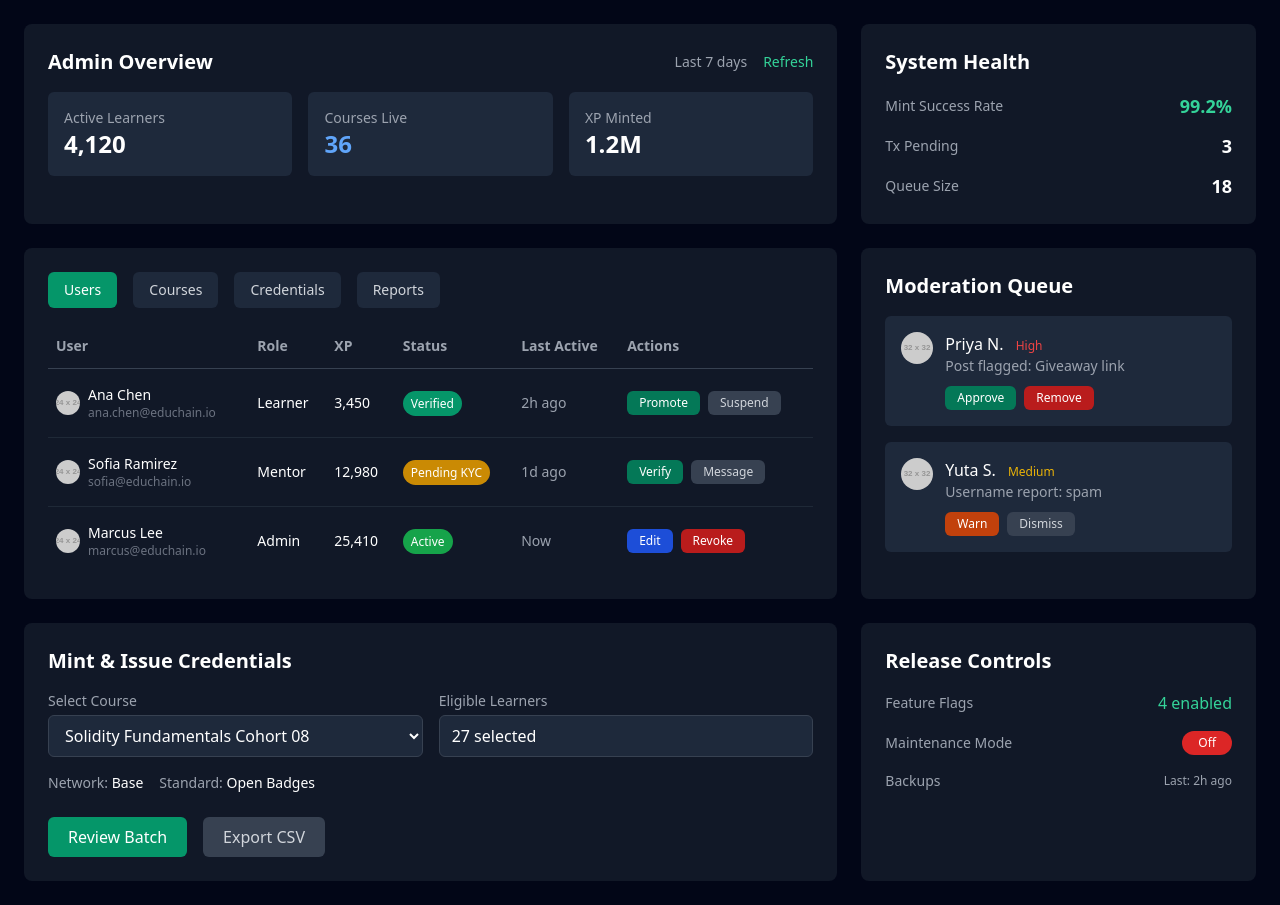
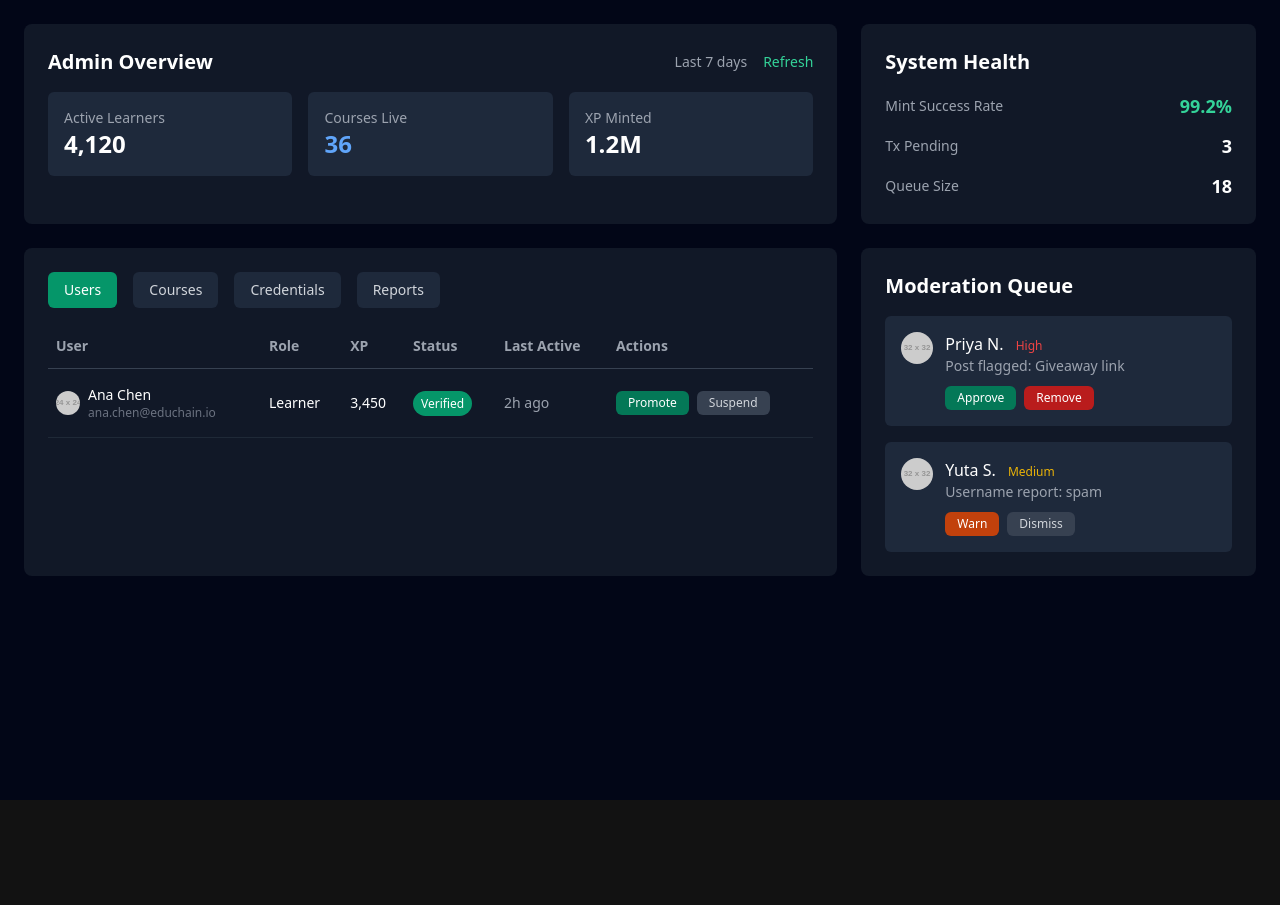
Before and after one commit to smith961/eDuChain, a React (Vite) app in the folder educhain-frontend/: page /admin in a window 1280 px wide. After the commit the page ends 800 px from the top, so only its background shows below. Built offline with nearby package versions, Linux system fonts and the light colour scheme; what @mysten/dapp-kit, @mysten/sui would draw is missing.

Commit message:
make a new changes

```diff
--- a/educhain-frontend/src/App.tsx
+++ b/educhain-frontend/src/App.tsx
@@ -8,7 +8,7 @@ export default function App() {
   return (
     <Router>
       <Routes>
-        {/* Default home route */}
+
         <Route path="/" element={<LandingPage />} />
 
 
@@ -18,7 +18,7 @@ export default function App() {
         <Route path="/admin" element={<AdminPanel />} />
 
 
-        <Route path="/create-course" element={<CourseCreation />} />
+        <Route path="/courses" element={<CourseCreation />} />
       </Routes>
     </Router>
   );
--- a/educhain-frontend/src/Components/AdminPanel.tsx
+++ b/educhain-frontend/src/Components/AdminPanel.tsx
@@ -1,18 +1,31 @@
+import { useState } from "react";
 import { useNavigate } from "react-router-dom";
 
 export default function AdminPanel() {
   const navigate = useNavigate();
+  const [activeTab, setActiveTab] = useState("Users");
+
+  const tabs = ["Users", "Courses", "Credentials", "Reports"];
+
+  const handleTabClick = (tab: string) => {
+    setActiveTab(tab);
+    if (tab === "Courses") {
+      navigate("/courses"); // navigate only when Courses tab is clicked
+    }
+  };
+
   return (
     <div className="min-h-screen bg-slate-950 text-white p-6 font-sans">
       {/* Header - Admin Overview & System Health */}
       <div className="grid grid-cols-3 gap-6 mb-6">
-
         <div className="col-span-2 bg-gray-900 rounded-lg p-6">
           <div className="flex justify-between items-center mb-4">
             <h2 className="text-xl font-semibold">Admin Overview</h2>
             <div className="flex items-center space-x-4 text-gray-400 text-sm">
               <span>Last 7 days</span>
-              <button className="text-emerald-400 hover:text-emerald-300">Refresh</button>
+              <button className="text-emerald-400 hover:text-emerald-300">
+                Refresh
+              </button>
             </div>
           </div>
           <div className="grid grid-cols-3 gap-4">
@@ -20,10 +33,8 @@ export default function AdminPanel() {
               <p className="text-gray-400 text-sm">Active Learners</p>
               <p className="text-2xl font-bold">4,120</p>
             </div>
-            <div
-              onClick={() => navigate("/create-course")}
-              className="bg-slate-800 rounded-md p-4 cursor-pointer hover:bg-slate-700 transition"
-            >
+            {/* Removed onClick here */}
+            <div className="bg-slate-800 rounded-md p-4 cursor-pointer hover:bg-slate-700 transition">
               <p className="text-gray-400 text-sm">Courses Live</p>
               <p className="text-2xl font-bold text-blue-400">36</p>
             </div>
@@ -54,16 +65,19 @@ export default function AdminPanel() {
         </div>
       </div>
 
-      {/* Main Content Area - Users Table & Moderation Queue */}
+      {/* Main Content Area */}
       <div className="grid grid-cols-3 gap-6 mb-6">
         {/* Users Table */}
         <div className="col-span-2 bg-gray-900 rounded-lg p-6">
           <div className="flex space-x-4 mb-4">
-            {['Users', 'Courses', 'Credentials', 'Reports'].map((tab) => (
+            {tabs.map((tab) => (
               <button
                 key={tab}
+                onClick={() => handleTabClick(tab)}
                 className={`px-4 py-2 rounded-md text-sm font-medium ${
-                  tab === 'Users' ? 'bg-emerald-600 text-white' : 'bg-slate-800 text-gray-300 hover:bg-slate-700'
+                  activeTab === tab
+                    ? "bg-emerald-600 text-white"
+                    : "bg-slate-800 text-gray-300 hover:bg-slate-700"
                 }`}
               >
                 {tab}
@@ -71,6 +85,7 @@ export default function AdminPanel() {
             ))}
           </div>
 
+          {/* Table Content */}
           <table className="min-w-full text-left text-sm">
             <thead>
               <tr className="border-b border-gray-700">
@@ -83,10 +98,14 @@ export default function AdminPanel() {
               </tr>
             </thead>
             <tbody>
-              {/* User Row 1 */}
+              {/* Example row */}
               <tr className="border-b border-gray-800">
                 <td className="py-4 px-2 flex items-center">
-                  <img src="https://via.placeholder.com/24" alt="Ana Chen" className="w-6 h-6 rounded-full mr-2" />
+                  <img
+                    src="https://via.placeholder.com/24"
+                    alt="Ana Chen"
+                    className="w-6 h-6 rounded-full mr-2"
+                  />
                   <div>
                     <p className="font-medium">Ana Chen</p>
                     <p className="text-gray-500 text-xs">ana.chen@educhain.io</p>
@@ -95,7 +114,9 @@ export default function AdminPanel() {
                 <td className="py-4 px-2">Learner</td>
                 <td className="py-4 px-2">3,450</td>
                 <td className="py-4 px-2">
-                  <span className="bg-emerald-600 text-white text-xs px-2 py-1 rounded-full">Verified</span>
+                  <span className="bg-emerald-600 text-white text-xs px-2 py-1 rounded-full">
+                    Verified
+                  </span>
                 </td>
                 <td className="py-4 px-2 text-gray-400">2h ago</td>
                 <td className="py-4 px-2 space-x-2">
@@ -107,54 +128,6 @@ export default function AdminPanel() {
                   </button>
                 </td>
               </tr>
-              {/* User Row 2 */}
-              <tr className="border-b border-gray-800">
-                <td className="py-4 px-2 flex items-center">
-                  <img src="https://via.placeholder.com/24" alt="Sofia Ramirez" className="w-6 h-6 rounded-full mr-2" />
-                  <div>
-                    <p className="font-medium">Sofia Ramirez</p>
-                    <p className="text-gray-500 text-xs">sofia@educhain.io</p>
-                  </div>
-                </td>
-                <td className="py-4 px-2">Mentor</td>
-                <td className="py-4 px-2">12,980</td>
-                <td className="py-4 px-2">
-                  <span className="bg-yellow-600 text-white text-xs px-2 py-1 rounded-full">Pending KYC</span>
-                </td>
-                <td className="py-4 px-2 text-gray-400">1d ago</td>
-                <td className="py-4 px-2 space-x-2">
-                  <button className="bg-emerald-700 text-white text-xs px-3 py-1 rounded-md hover:bg-emerald-600">
-                    Verify
-                  </button>
-                  <button className="bg-gray-700 text-gray-300 text-xs px-3 py-1 rounded-md hover:bg-gray-600">
-                    Message
-                  </button>
-                </td>
-              </tr>
-              {/* User Row 3 */}
-              <tr>
-                <td className="py-4 px-2 flex items-center">
-                  <img src="https://via.placeholder.com/24" alt="Marcus Lee" className="w-6 h-6 rounded-full mr-2" />
-                  <div>
-                    <p className="font-medium">Marcus Lee</p>
-                    <p className="text-gray-500 text-xs">marcus@educhain.io</p>
-                  </div>
-                </td>
-                <td className="py-4 px-2">Admin</td>
-                <td className="py-4 px-2">25,410</td>
-                <td className="py-4 px-2">
-                  <span className="bg-green-600 text-white text-xs px-2 py-1 rounded-full">Active</span>
-                </td>
-                <td className="py-4 px-2 text-gray-400">Now</td>
-                <td className="py-4 px-2 space-x-2">
-                  <button className="bg-blue-700 text-white text-xs px-3 py-1 rounded-md hover:bg-blue-600">
-                    Edit
-                  </button>
-                  <button className="bg-red-700 text-white text-xs px-3 py-1 rounded-md hover:bg-red-600">
-                    Revoke
-                  </button>
-                </td>
-              </tr>
             </tbody>
           </table>
         </div>
@@ -163,11 +136,16 @@ export default function AdminPanel() {
         <div className="bg-gray-900 rounded-lg p-6">
           <h2 className="text-xl font-semibold mb-4">Moderation Queue</h2>
           <div className="space-y-4">
-            {/* Moderation Item 1 */}
             <div className="bg-slate-800 rounded-md p-4 flex items-start space-x-3">
-              <img src="https://via.placeholder.com/32" alt="Priya N." className="w-8 h-8 rounded-full" />
+              <img
+                src="https://via.placeholder.com/32"
+                alt="Priya N."
+                className="w-8 h-8 rounded-full"
+              />
               <div className="flex-1">
-                <p className="font-medium">Priya N. <span className="text-red-500 text-xs ml-2">High</span></p>
+                <p className="font-medium">
+                  Priya N. <span className="text-red-500 text-xs ml-2">High</span>
+                </p>
                 <p className="text-gray-400 text-sm">Post flagged: Giveaway link</p>
                 <div className="mt-2 space-x-2">
                   <button className="bg-emerald-700 text-white text-xs px-3 py-1 rounded-md hover:bg-emerald-600">
@@ -179,11 +157,16 @@ export default function AdminPanel() {
                 </div>
               </div>
             </div>
-            {/* Moderation Item 2 */}
             <div className="bg-slate-800 rounded-md p-4 flex items-start space-x-3">
-              <img src="https://via.placeholder.com/32" alt="Yuta S." className="w-8 h-8 rounded-full" />
+              <img
+                src="https://via.placeholder.com/32"
+                alt="Yuta S."
+                className="w-8 h-8 rounded-full"
+              />
               <div className="flex-1">
-                <p className="font-medium">Yuta S. <span className="text-yellow-500 text-xs ml-2">Medium</span></p>
+                <p className="font-medium">
+                  Yuta S. <span className="text-yellow-500 text-xs ml-2">Medium</span>
+                </p>
                 <p className="text-gray-400 text-sm">Username report: spam</p>
                 <div className="mt-2 space-x-2">
                   <button className="bg-orange-700 text-white text-xs px-3 py-1 rounded-md hover:bg-orange-600">
@@ -199,66 +182,8 @@ export default function AdminPanel() {
         </div>
       </div>
 
-      {/* Footer Area - Mint & Issue Credentials & Release Controls */}
-      <div className="grid grid-cols-3 gap-6">
-        {/* Mint & Issue Credentials */}
-        <div className="col-span-2 bg-gray-900 rounded-lg p-6">
-          <h2 className="text-xl font-semibold mb-4">Mint & Issue Credentials</h2>
-          <div className="grid grid-cols-2 gap-4 mb-4">
-            <div>
-              <label htmlFor="select-course" className="block text-gray-400 text-sm mb-1">Select Course</label>
-              <select
-                id="select-course"
-                className="w-full bg-slate-800 border border-gray-700 rounded-md py-2 px-3 text-white focus:outline-none focus:ring-1 focus:ring-emerald-500"
-              >
-                <option>Solidity Fundamentals Cohort 08</option>
-                <option>Advanced Web3 Development</option>
-              </select>
-            </div>
-            <div>
-              <label htmlFor="eligible-learners" className="block text-gray-400 text-sm mb-1">Eligible Learners</label>
-              <input
-                type="text"
-                id="eligible-learners"
-                value="27 selected"
-                readOnly
-                className="w-full bg-slate-800 border border-gray-700 rounded-md py-2 px-3 text-white cursor-not-allowed"
-              />
-            </div>
-          </div>
-          <div className="flex items-center space-x-4 text-gray-400 text-sm mb-6">
-            <span>Network: <span className="font-medium text-white">Base</span></span>
-            <span>Standard: <span className="font-medium text-white">Open Badges</span></span>
-          </div>
-          <div className="flex space-x-4">
-            <button className="bg-emerald-600 text-white px-5 py-2 rounded-md font-medium hover:bg-emerald-500">
-              Review Batch
-            </button>
-            <button className="bg-gray-700 text-gray-300 px-5 py-2 rounded-md font-medium hover:bg-gray-600">
-              Export CSV
-            </button>
-          </div>
-        </div>
-
-        {/* Release Controls */}
-        <div className="bg-gray-900 rounded-lg p-6">
-          <h2 className="text-xl font-semibold mb-4">Release Controls</h2>
-          <div className="space-y-4">
-            <div className="flex justify-between items-center">
-              <p className="text-gray-400 text-sm">Feature Flags</p>
-              <p className="text-emerald-400">4 enabled</p>
-            </div>
-            <div className="flex justify-between items-center">
-              <p className="text-gray-400 text-sm">Maintenance Mode</p>
-              <button className="bg-red-600 text-white text-xs px-4 py-1 rounded-full font-medium">Off</button>
-            </div>
-            <div className="flex justify-between items-center">
-              <p className="text-gray-400 text-sm">Backups</p>
-              <p className="text-gray-400 text-xs">Last: 2h ago</p>
-            </div>
-          </div>
-        </div>
-      </div>
+      {/* Footer - Mint & Issue Credentials & Release Controls */}
+      {/* ...keep your existing footer code */}
     </div>
   );
 }
```
